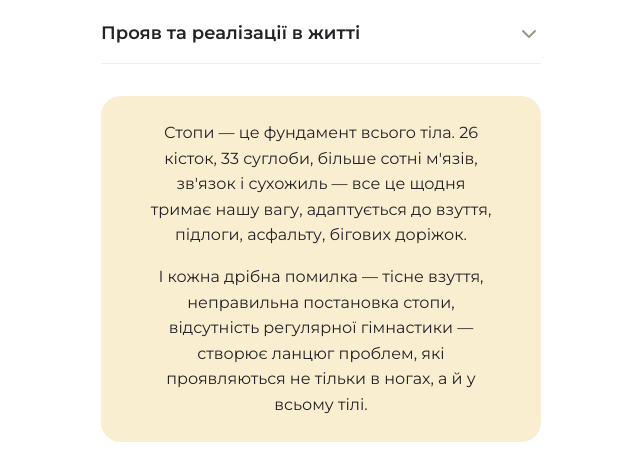
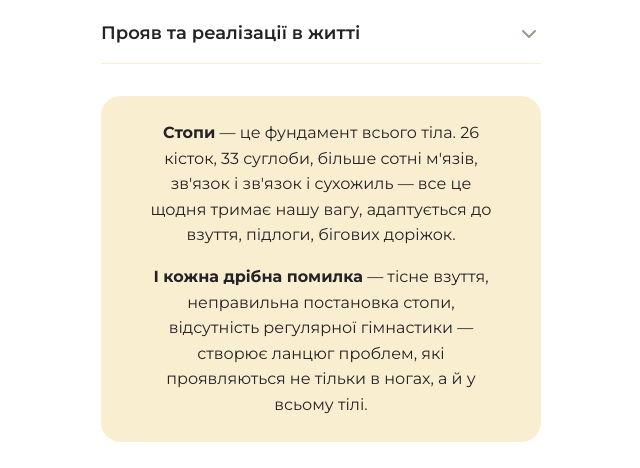
Before and after one commit to IhorMuliar/viktory-kinesio-landing, a Next.js app: page /feet in a window 1280 px wide. Shown: the part 1340-1808 px from the top of the page, without its empty margins (319-959 px from the left). Built offline with nearby package versions, Linux system fonts and the light colour scheme; a web font is replaced by a local one.

Commit message:
Enhance Benefits component text with bold typography and emphasis

```diff
--- a/app/feet/_components/Benefits.jsx
+++ b/app/feet/_components/Benefits.jsx
@@ -87,12 +87,12 @@ const Benefits = () => {
         </div>
         <div className={styles.benefitsFooter}>
           <p className={styles.benefitsFooterText}>
-            Стопи — це фундамент всього тіла. 26 кісток, 33 суглоби, більше сотні м'язів, зв'язок і
-            сухожиль — все це щодня тримає нашу вагу, адаптується до взуття, підлоги, асфальту,
-            бігових доріжок.
+            <b>Стопи</b> — це фундамент всього тіла. 26 кісток, 33 суглоби, більше сотні м'язів,
+            зв'язок і зв'язок і сухожиль — все це щодня тримає нашу вагу, адаптується до взуття,
+            підлоги, бігових доріжок.
           </p>
           <p className={styles.benefitsFooterText}>
-            І кожна дрібна помилка — тісне взуття, неправильна постановка стопи, відсутність
+            <b>І кожна дрібна помилка</b> — тісне взуття, неправильна постановка стопи, відсутність
             регулярної гімнастики — створює ланцюг проблем, які проявляються не тільки в ногах, а й
             у всьому тілі.
           </p>
```
